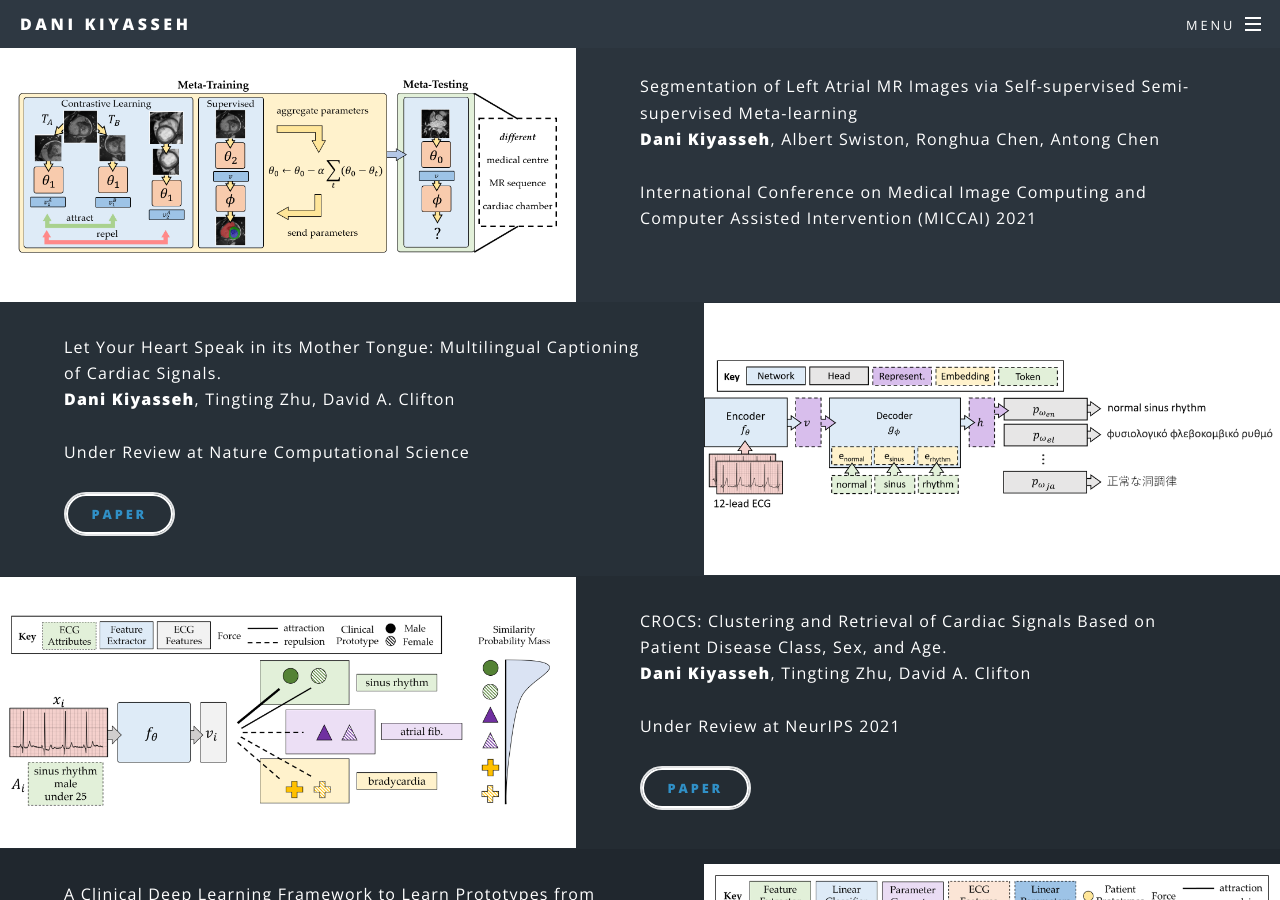
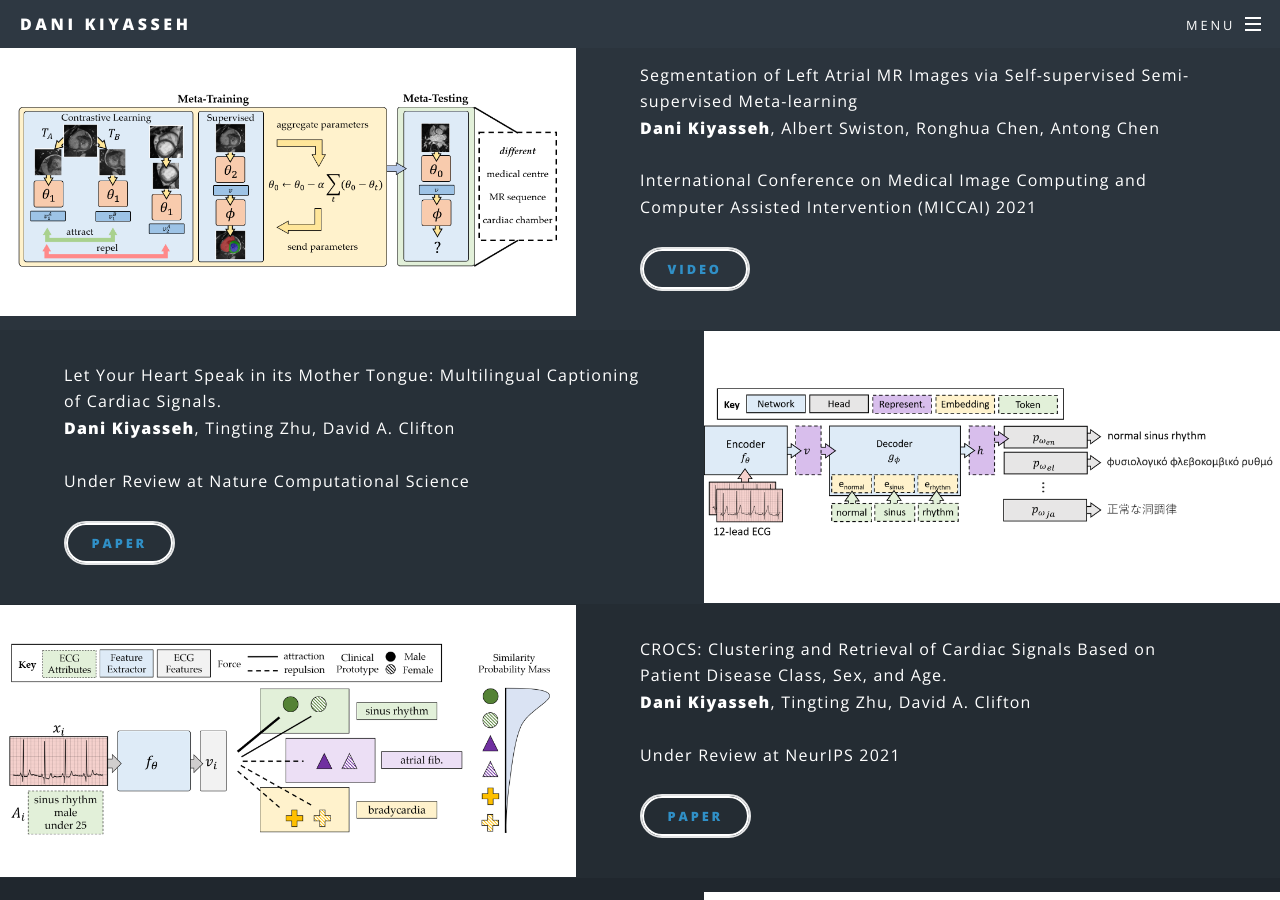
Before and after one commit to danikiyasseh/danikiyasseh.github.io, a Jekyll site: the page publications.html, which Jekyll copies as it is, in a window 1280 px wide and 900 px high, scrolled down 328 px. Built offline with Jekyll 4.4.1, drawn with Linux system fonts in a browser that asks for light colours; a style sheet for code colours, icons or effects is not loaded.

Commit message:
Update publications.html

```diff
--- a/publications.html
+++ b/publications.html
@@ -102,7 +102,7 @@
 						<b>Dani Kiyasseh</b>, Albert Swiston, Ronghua Chen, Antong Chen <br />
 						<br />
 						International Conference on Medical Image Computing and Computer Assisted Intervention (MICCAI) 2021 <br /> <br />
-<!-- 						<a href="https://arxiv.org/abs/2103.11011" class="button style2"><b>paper</b></a> -->
+						<a href="video/Kiyasseh_S4ML_MICCAI_Presentation.png" class="button style2"><b>video</b></a>
 						</p>
 
 			        		</div>
```
